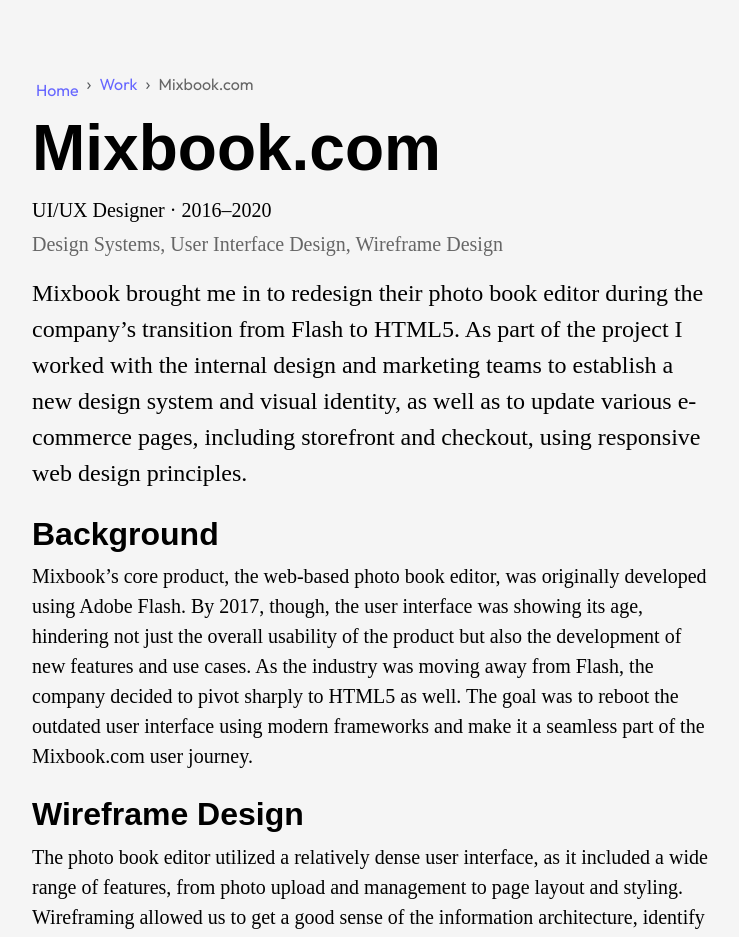
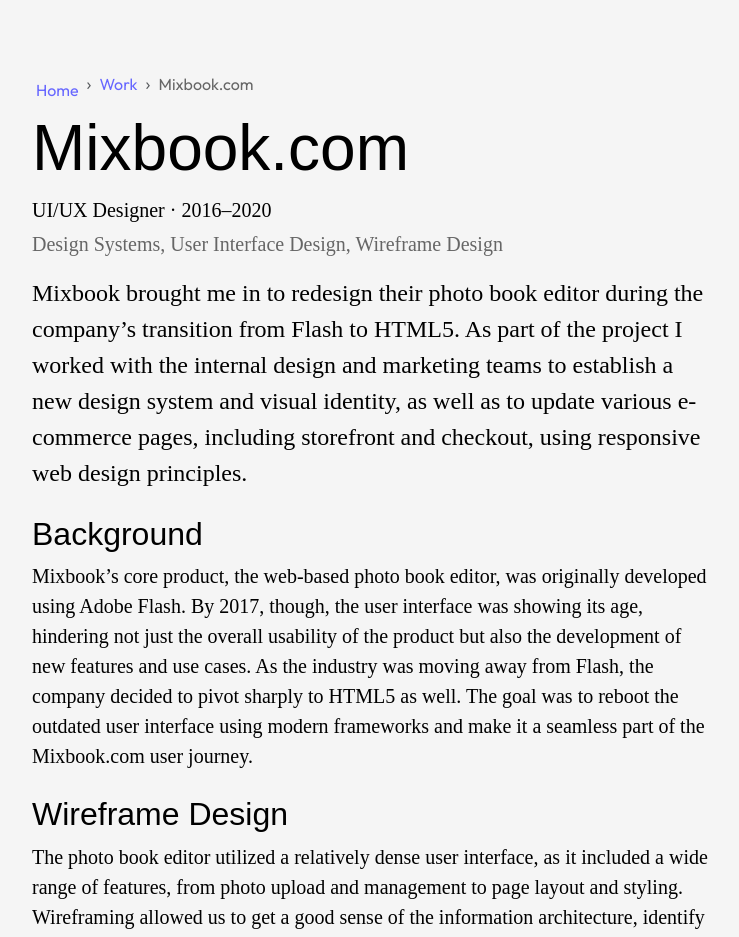
Before and after one commit to piotrbakker/piotrbakker.com, a Jekyll site: the page built from work/mixbook.html, in a window 1280 px wide. Shown: the top 937 px of the page, without its empty margins (248-987 px from the left). Built offline with Jekyll 4.4.1, drawn with Linux system fonts in a browser that asks for light colours; some web fonts are replaced.

Commit message:
Remove font-weight declarations.

```diff
--- a/_sass/_typography.scss
+++ b/_sass/_typography.scss
@@ -4,7 +4,6 @@
 // Headings
 .heading-normal {
   color: $color-text-primary-light;
-  font-weight: 900;
   font-family: sofia-pro, sans-serif;
   @include shared-text;
 
@@ -58,10 +57,6 @@
   }
 }
 
-.text-bolded {
-  font-weight: 900;
-}
-
 .text-monospaced {
   @include monospace;
 }
```
